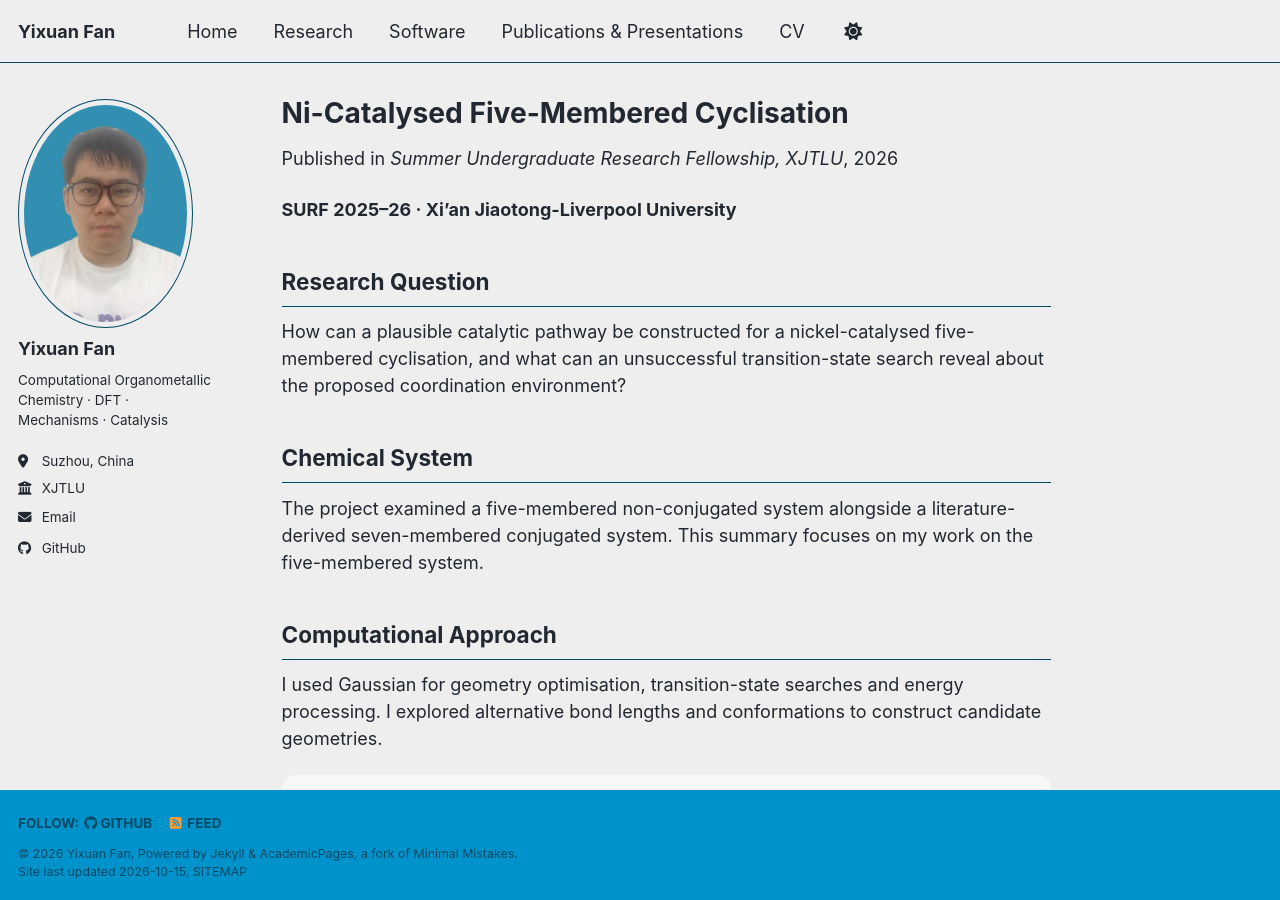
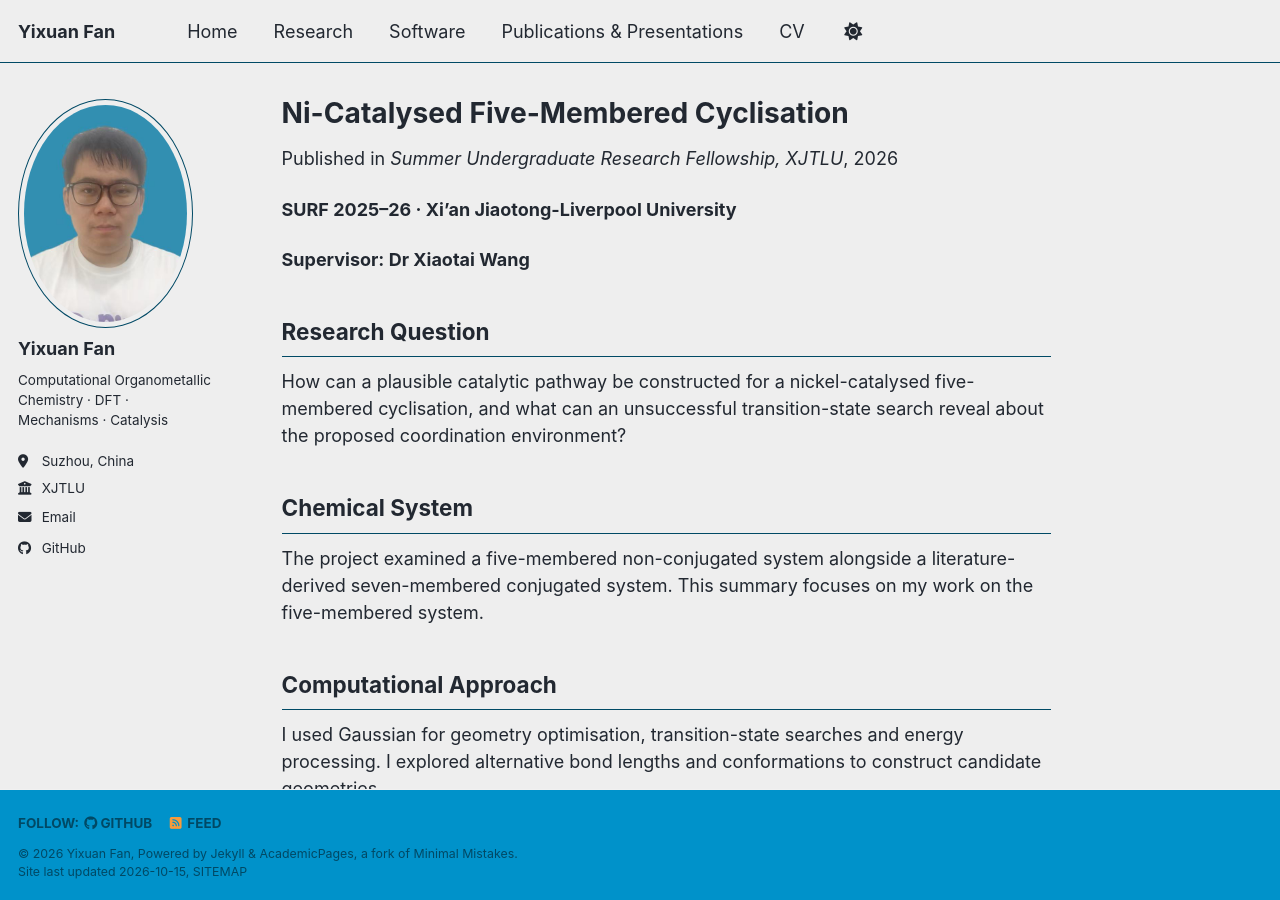
Before and after one commit to Lightmessager/lightmessager.github.io, a Jekyll site: the page built from _portfolio/2026-08-01-surf-2025-26.md, in a window 1280 px wide and 900 px high. Built offline with Jekyll 4.4.1, drawn with Linux system fonts in a browser that asks for light colours; a style sheet for code colours, icons or effects is not loaded.

Commit message:
Confirm Dr Xiaotai Wang as SURF project supervisor

```diff
--- a/_portfolio/2026-08-01-surf-2025-26.md
+++ b/_portfolio/2026-08-01-surf-2025-26.md
@@ -13,6 +13,8 @@ location: "Suzhou, China"
 ---
 
 **SURF 2025–26 · Xi'an Jiaotong-Liverpool University**
+
+**Supervisor: Dr Xiaotai Wang**
 
 ## Research Question
 
```
